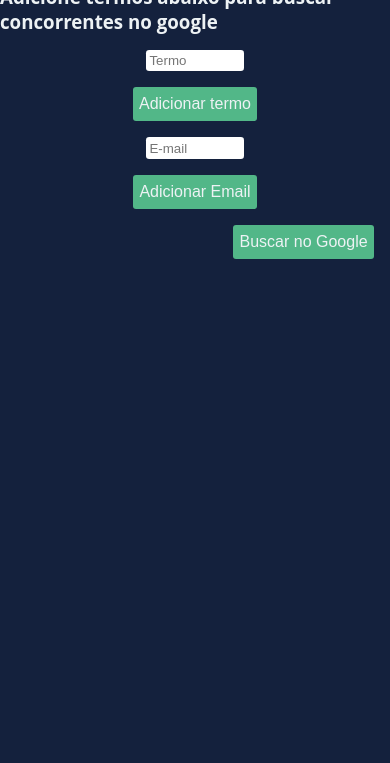
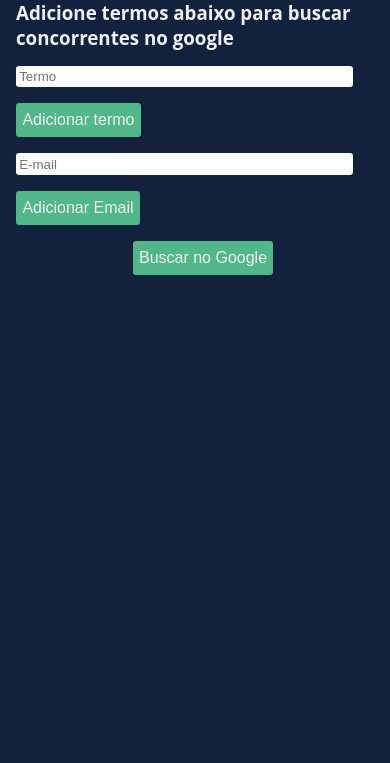
Before and after one commit to Leonardo404-code/find-my-brand, a plain HTML site: page assets/index.html in a window 390 px wide. Shown: the part 81-844 px from the top of the page. Drawn offline with Linux system fonts and the light colour scheme.

Commit message:
feat: improve responsivity

```diff
--- a/assets/styles/find-brand.css
+++ b/assets/styles/find-brand.css
@@ -1,8 +1,9 @@
 .main-section {
   display: flex;
-  align-items: center;
-  justify-content: center;
+  align-items: start;
+  justify-content: start;
   flex-direction: column;
+  margin: 1rem 0px 0px 1rem;
 }
 
 .main-section h1,
@@ -14,8 +15,8 @@ button {
 
 .main-section form {
   display: flex;
-  align-items: center;
-  justify-content: center;
+  align-items: start;
+  justify-content: start;
   flex-direction: column;
 }
 
@@ -24,12 +25,11 @@ button {
 }
 
 .search-google-section {
-  direction: rtl;
-  margin-right: 1rem;
+  margin-left: 1rem;
 }
 
 .add-term {
-  width: 50%;
+  width: 100%;
 }
 
 .add-term input {
@@ -37,7 +37,7 @@ button {
 }
 
 .add-email {
-  width: 50%;
+  width: 100%;
 }
 
 .add-email input {
@@ -51,3 +51,26 @@ button {
   border-radius: 5px;
   font-size: 1.2rem;
 }
+
+
+@media screen and (max-width: 550px) {
+  .sub-title {
+    width: 90%;
+  }
+
+  .add-term input {
+    width: 90%;
+  }
+
+  .add-email input {
+    width: 90%;
+  }
+
+  .search-google-section {
+    direction: initial;
+    display: flex;
+    align-items: center;
+    justify-content: center;
+    margin-right: 0rem;
+  }
+}
```
